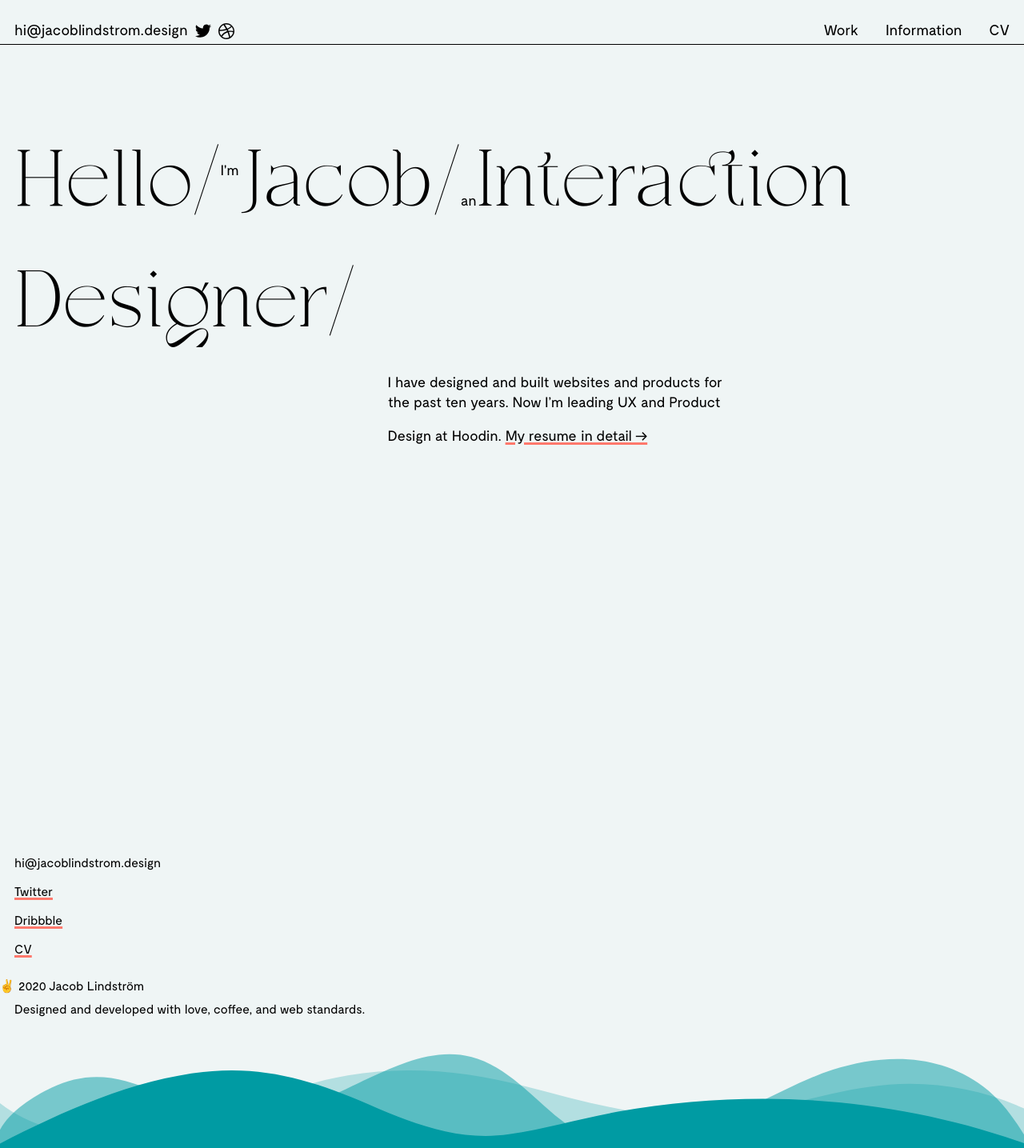
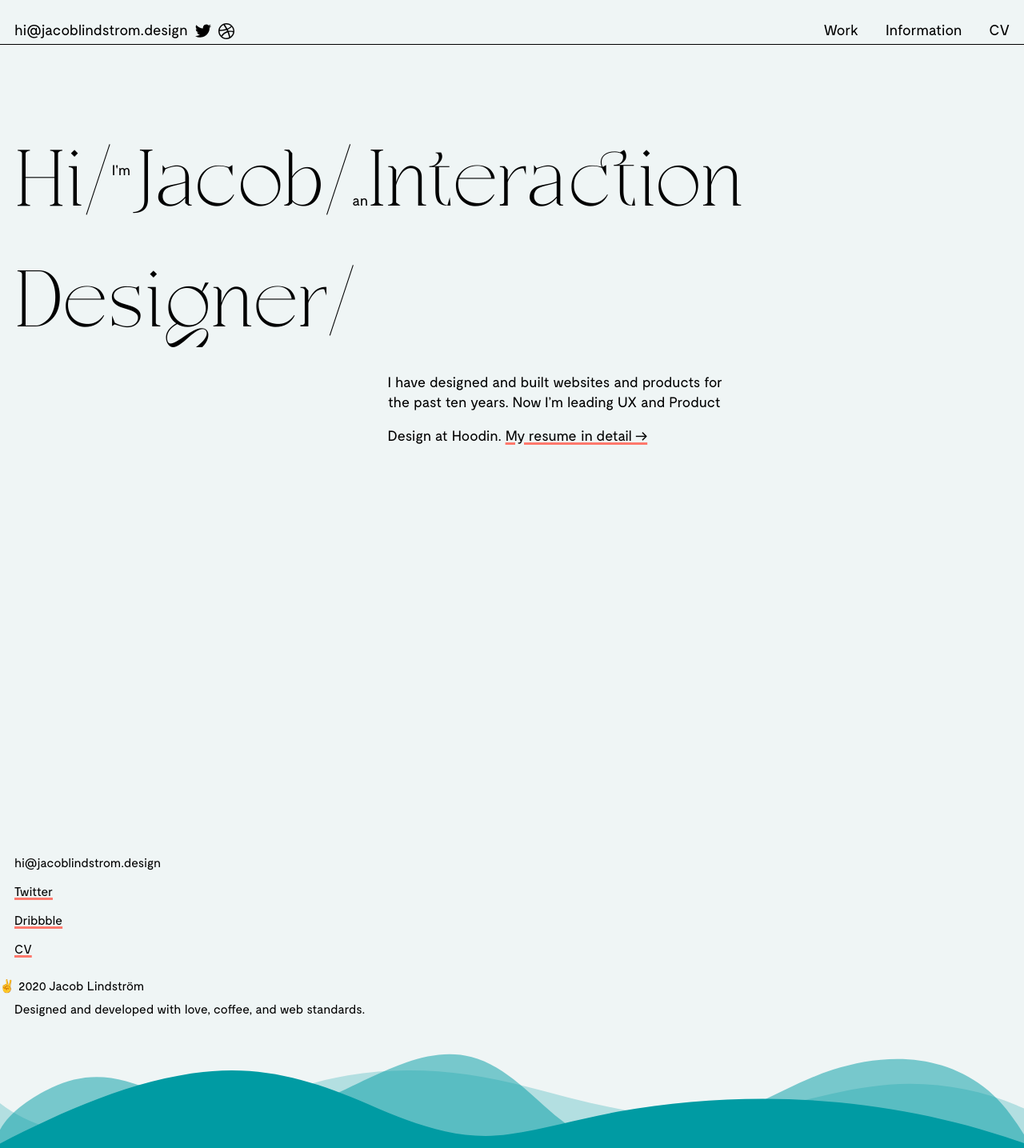
Before and after one commit to jacoblindstrm/jacoblindstrm.github.io, a Jekyll site: the page built from index.html, in a window 1280 px wide. Shown: the whole page at 80% size. Built offline with Jekyll 4.4.1, drawn with Linux system fonts in a browser that asks for light colours; comment, search, counter and statistics services are not loaded.

Commit message:
Update index.html

```diff
--- a/index.html
+++ b/index.html
@@ -4,7 +4,7 @@
 background: green
 ---
 <section class="jacoblindstrom_introduction grid">
-    <h1>Hello/<sup>I'm</sup>Jacob/<sub>an</sub>Interaction Designer/</h1>
+    <h1>Hi/<sup>I'm</sup>Jacob/<sub>an</sub>Interaction Designer/</h1>
     <h2>
         {{ site.description }}
         <a href="{{ "/about/resume" | relative_url }}" alt="">My resume in detail →</a>
```
